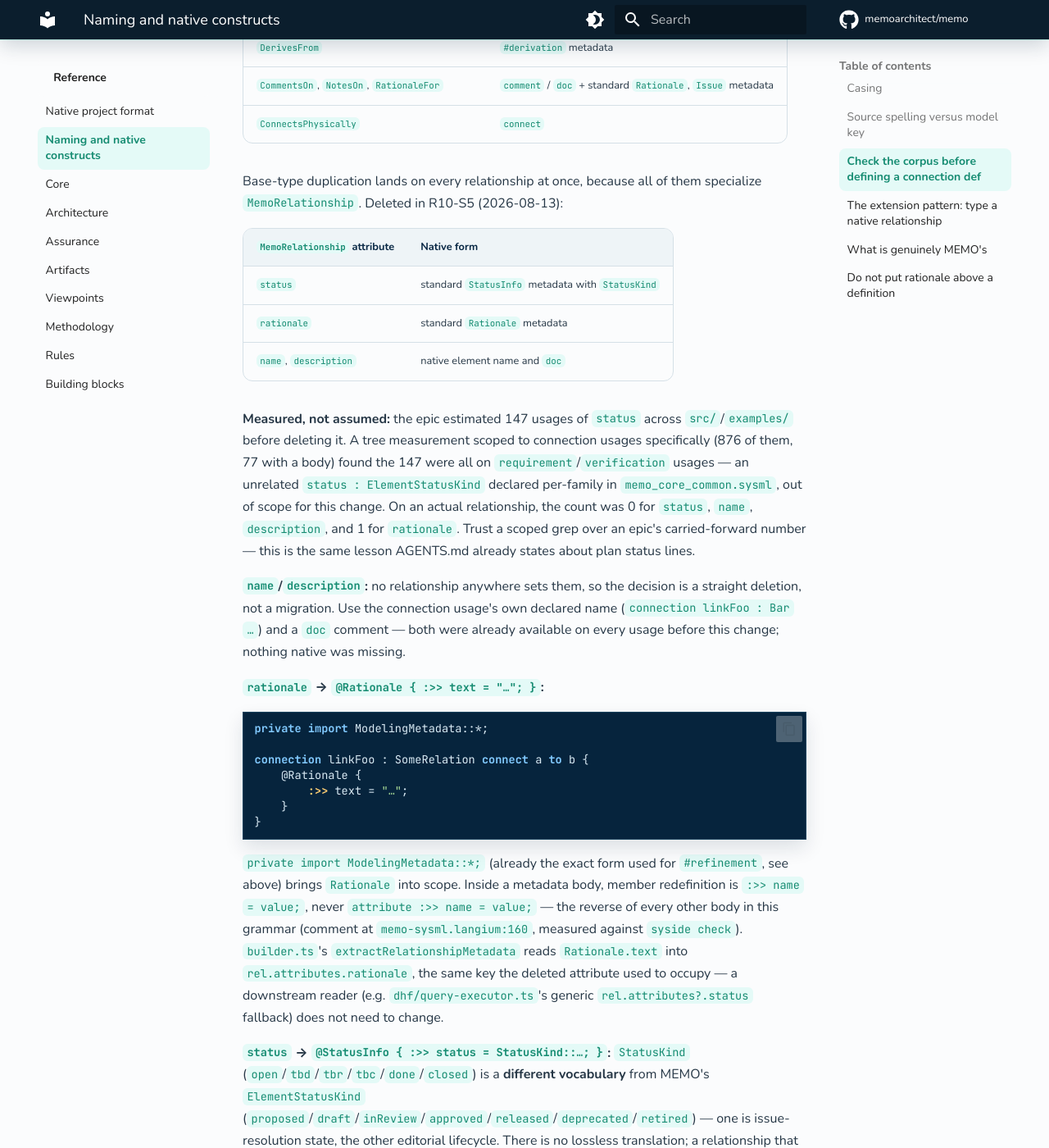
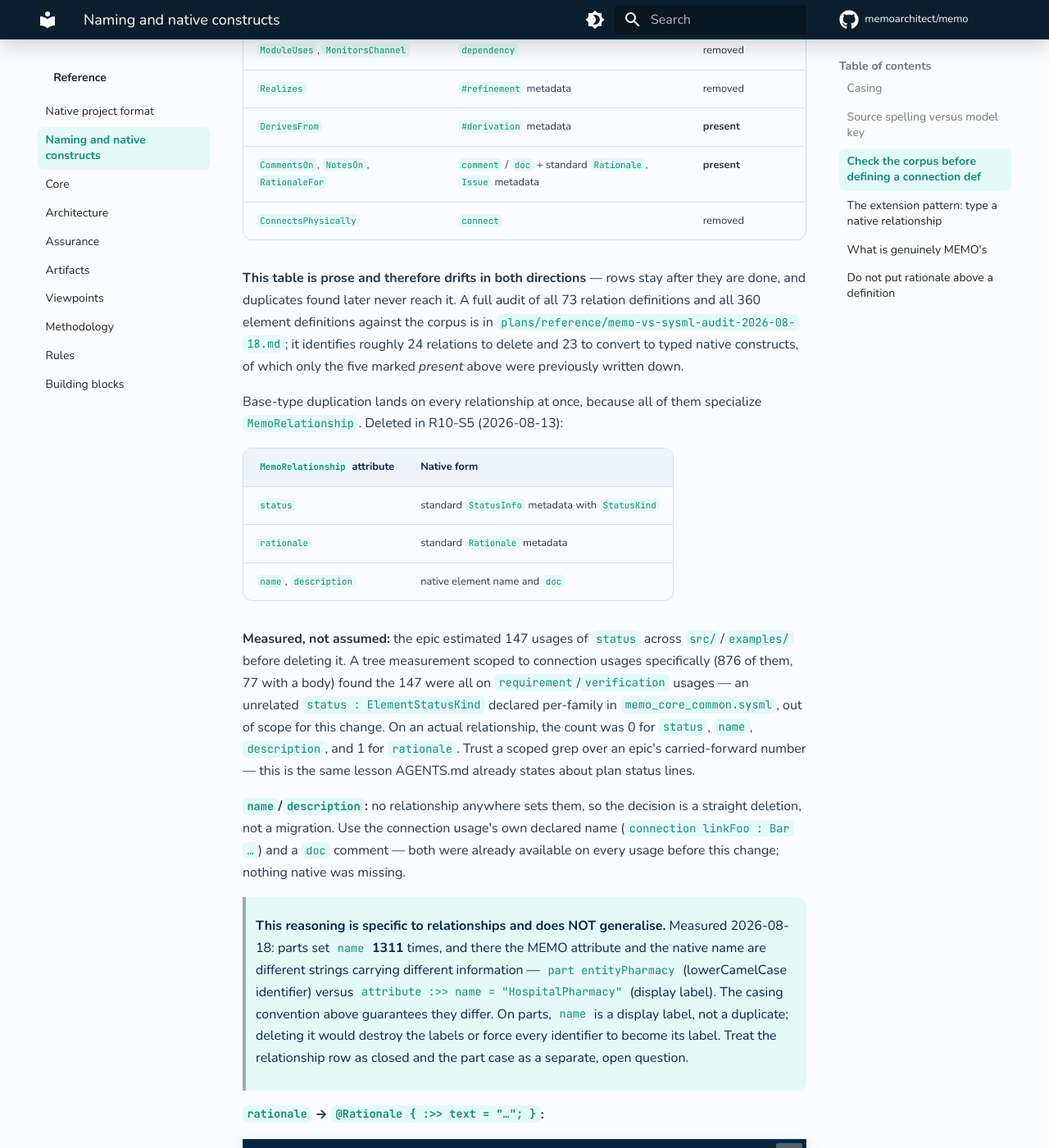
Before and after one commit to memoarchitect/memo, an MkDocs documentation site: the page built from docs/reference/naming-and-native-constructs.md, in a window 1280 px wide and 1400 px high, scrolled down 2282 px. Shown: the whole window at 82% size. Built offline with MkDocs 1.6.1 and Material for MkDocs 9.7.7, drawn with Linux system fonts in a browser that asks for light colours; comment, search, counter and statistics services are not loaded; some of the changed text lies outside the part shown.

```diff
--- a/docs/reference/naming-and-native-constructs.md
+++ b/docs/reference/naming-and-native-constructs.md
@@ -62,23 +62,32 @@ attributes is either a domain concept the language lacks — in which case it
 belongs to MEMO — or a re-spelling of one the language already has, in which
 case it must not exist.
 
-The audit below was measured on 2026-08-12 against that corpus. Each MEMO
-construct in the left column duplicates the native form on its right.
+The audit below was measured on 2026-08-12 against that corpus and **re-measured
+2026-08-18**. Each MEMO construct in the left column duplicates the native form
+on its right. The status column is the point: without it the table read as a
+backlog long after most of it had been done, and 12 of the 17 rows were stale.
 
-| MEMO construct | Native form |
-|---|---|
-| `Composes` | nesting (native containment) |
-| `IncludedIn` | `expose` |
-| `Initiates`, `ParticipatesIn` | `actor` |
-| `Includes` | `include use case` |
-| `PresentsState` | `exhibit state` |
-| `InvolvesFunction`, `ActionInvokesFunction` | `perform action` |
-| `Precedes` | `succession` / `first … then` |
-| `ModuleUses`, `MonitorsChannel` | `dependency` |
-| `Realizes` | `#refinement` metadata |
-| `DerivesFrom` | `#derivation` metadata |
-| `CommentsOn`, `NotesOn`, `RationaleFor` | `comment` / `doc` + standard `Rationale`, `Issue` metadata |
-| `ConnectsPhysically` | `connect` |
+| MEMO construct | Native form | Status (2026-08-18) |
+|---|---|---|
+| `Composes` | nesting (native containment) | **present** |
+| `IncludedIn` | `expose` | removed |
+| `Initiates`, `ParticipatesIn` | `actor` | removed |
+| `Includes` | `include use case` | removed |
+| `PresentsState` | `exhibit state` | removed |
+| `InvolvesFunction`, `ActionInvokesFunction` | `perform action` | removed |
+| `Precedes` | `succession` / `first … then` | removed |
+| `ModuleUses`, `MonitorsChannel` | `dependency` | removed |
+| `Realizes` | `#refinement` metadata | removed |
+| `DerivesFrom` | `#derivation` metadata | **present** |
+| `CommentsOn`, `NotesOn`, `RationaleFor` | `comment` / `doc` + standard `Rationale`, `Issue` metadata | **present** |
+| `ConnectsPhysically` | `connect` | removed |
+
+**This table is prose and therefore drifts in both directions** — rows stay after
+they are done, and duplicates found later never reach it. A full audit of all 73
+relation definitions and all 360 element definitions against the corpus is in
+`plans/reference/memo-vs-sysml-audit-2026-08-18.md`; it identifies roughly 24
+relations to delete and 23 to convert to typed native constructs, of which only
+the five marked *present* above were previously written down.
 
 Base-type duplication lands on every relationship at once, because all of them
 specialize `MemoRelationship`. Deleted in R10-S5 (2026-08-13):
@@ -104,6 +113,16 @@ is a straight deletion, not a migration. Use the connection usage's own
 declared name (`connection linkFoo : Bar …`) and a `doc` comment — both were
 already available on every usage before this change; nothing native was
 missing.
+
+> **This reasoning is specific to relationships and does NOT generalise.**
+> Measured 2026-08-18: parts set `name` **1311** times, and there the MEMO
+> attribute and the native name are different strings carrying different
+> information — `part entityPharmacy` (lowerCamelCase identifier) versus
+> `attribute :>> name = "HospitalPharmacy"` (display label). The casing
+> convention above guarantees they differ. On parts, `name` is a display label,
+> not a duplicate; deleting it would destroy the labels or force every
+> identifier to become its label. Treat the relationship row as closed and the
+> part case as a separate, open question.
 
 **`rationale` → `@Rationale { :>> text = "…"; }`:**
 
--- a/package.json
+++ b/package.json
@@ -1,8 +1,8 @@
 {
   "name": "@memoarchitect/ontology",
-  "version": "0.8.24",
+  "version": "0.9.0",
   "packageManager": "pnpm@9.15.0",
-  "description": "MEMO \u2014 Medical Engineering Modelling Ontology. Pure SysML v2 medical-device ontology with native constraints, portable to any conformant SysML v2 tool (SysIDE, SysON, sysand).",
+  "description": "MEMO — Medical Engineering Modelling Ontology. Pure SysML v2 medical-device ontology with native constraints, portable to any conformant SysML v2 tool (SysIDE, SysON, sysand).",
   "scripts": {
     "build": "bash scripts/build-kpar.sh",
     "check": "bash scripts/build-kpar.sh && npm run lint",
```
Also changed, not shown: docs/reference/native-project-format.md (+28 -7 lines), 3 other files.
